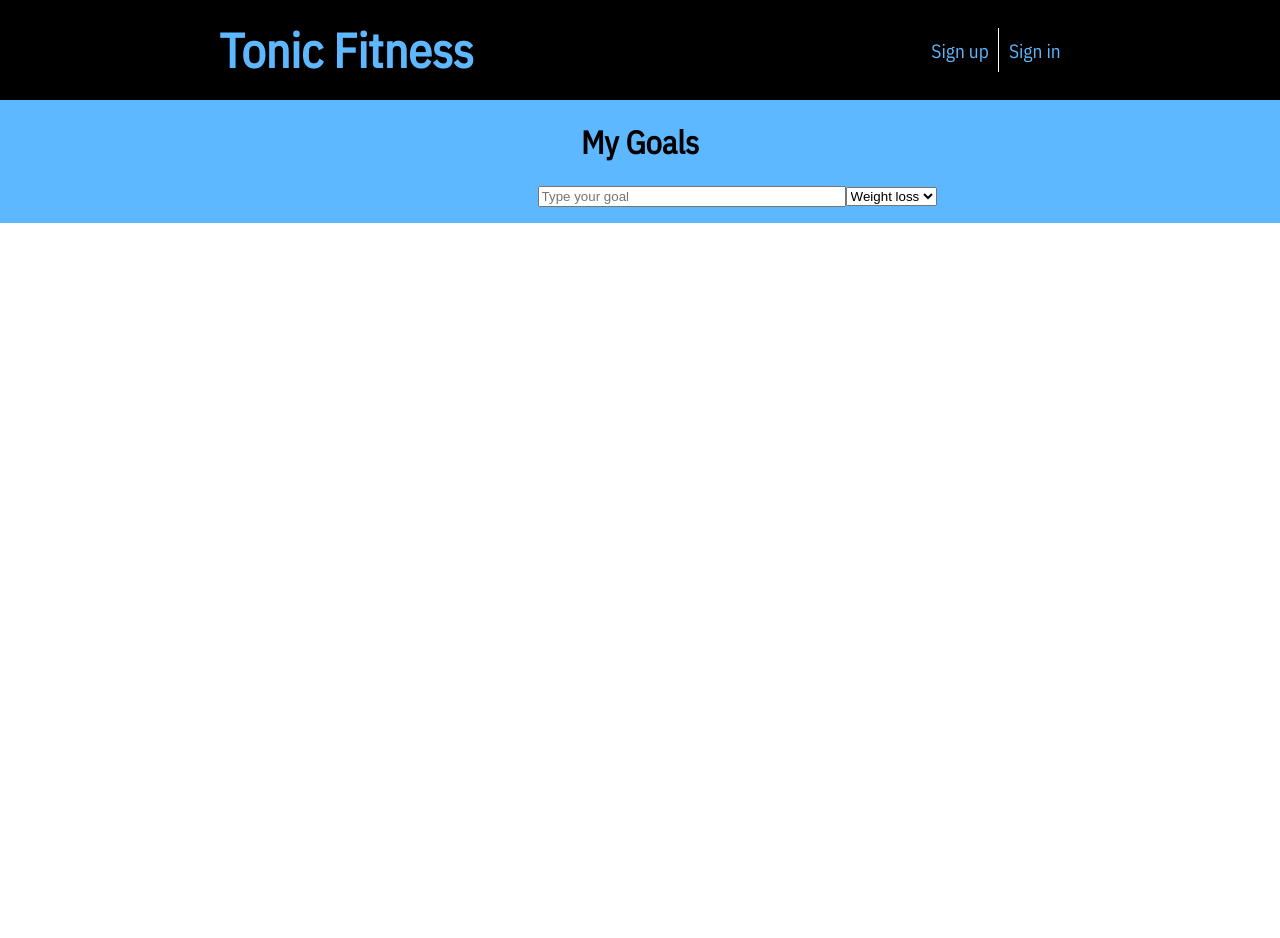
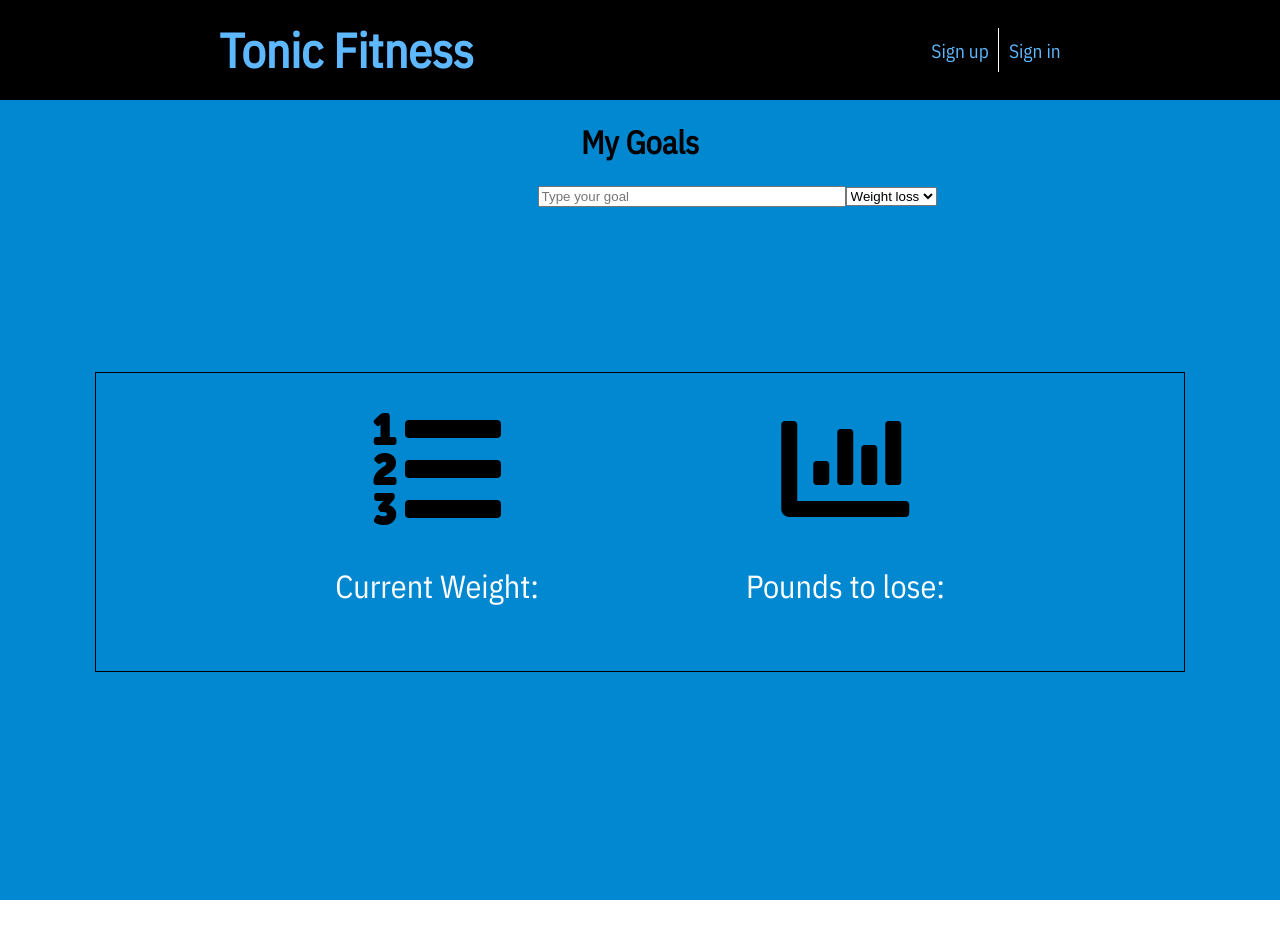
Before and after one commit to chingu-voyages/geckos-project-11, a React (Create React App) app in the folder tonic-fitness/: page /goals in a window 1280 px wide. Shown: the top 938 px of the page. Before the commit the page ends 800 px from the top, so only its background shows below. Built offline with nearby package versions, Linux system fonts and the light colour scheme.

Commit message:
re-using landing component for styling, adding current weight and pounds to lose headers

```diff
--- a/tonic-fitness/src/components/Goals.js
+++ b/tonic-fitness/src/components/Goals.js
@@ -41,12 +41,14 @@ class Goals extends Component  {
     return this.setState({goalsList:updatedList});
   }
 
+// current weight
 
+// weight loss goal
 
   render () {
     const {goalsList} = this.state;
     return (
-      <div className="goals">
+      <div id="goals">
         <h1>My Goals</h1>
         <input
         className='textGoal' type='text' placeholder='Type your goal'
@@ -68,6 +70,20 @@ class Goals extends Component  {
             )
           })}
         </ul>
+        <section id="landing-container" className="flex-col">
+        <div className="display flex-row">
+          <article className="flex-col">
+              <i className="fas fa-list-ol"></i>
+            <p className="heading-text"> Current Weight: <span></span>
+            </p>
+          </article>
+          <article className="flex-col">
+              <i className="fas fa-chart-bar"></i>
+            <p className="heading-text"> Pounds to lose: <span></span>
+            </p>
+          </article>
+        </div>
+      </section>
       </div>
     );
   }
--- a/tonic-fitness/src/stylesheets/Goals.scss
+++ b/tonic-fitness/src/stylesheets/Goals.scss
@@ -5,12 +5,13 @@ $color-dark : #005b9f;
 $font-main: 'IBM Plex Sans', sans-serif;
 $font-header: 'IBM Plex Sans Condensed', sans-serif;
 
-.goals {
-    background-color: $color-primary;
+#goals {
+    background-color: $color-secondary;
     font-family: $font-main;
-    margin: 0 auto;
-    height: 100%;
-    width: 100%;
+    grid-column: c1 / c2;
+    grid-row: r2 / r3;
+    height: 100vh;
+
     h1 {
         font-family: $font-header;
         text-align: center;
@@ -24,4 +25,11 @@ $font-header: 'IBM Plex Sans Condensed', sans-serif;
         text-align: center;
         list-style-type: none;
     }
+    #landing-container {
+        grid-column: c1 / c2;
+        grid-row: r2 / r3;
+        height: 74.7vh;
+        background-color: $color-secondary;
+    }
+
 }
```
